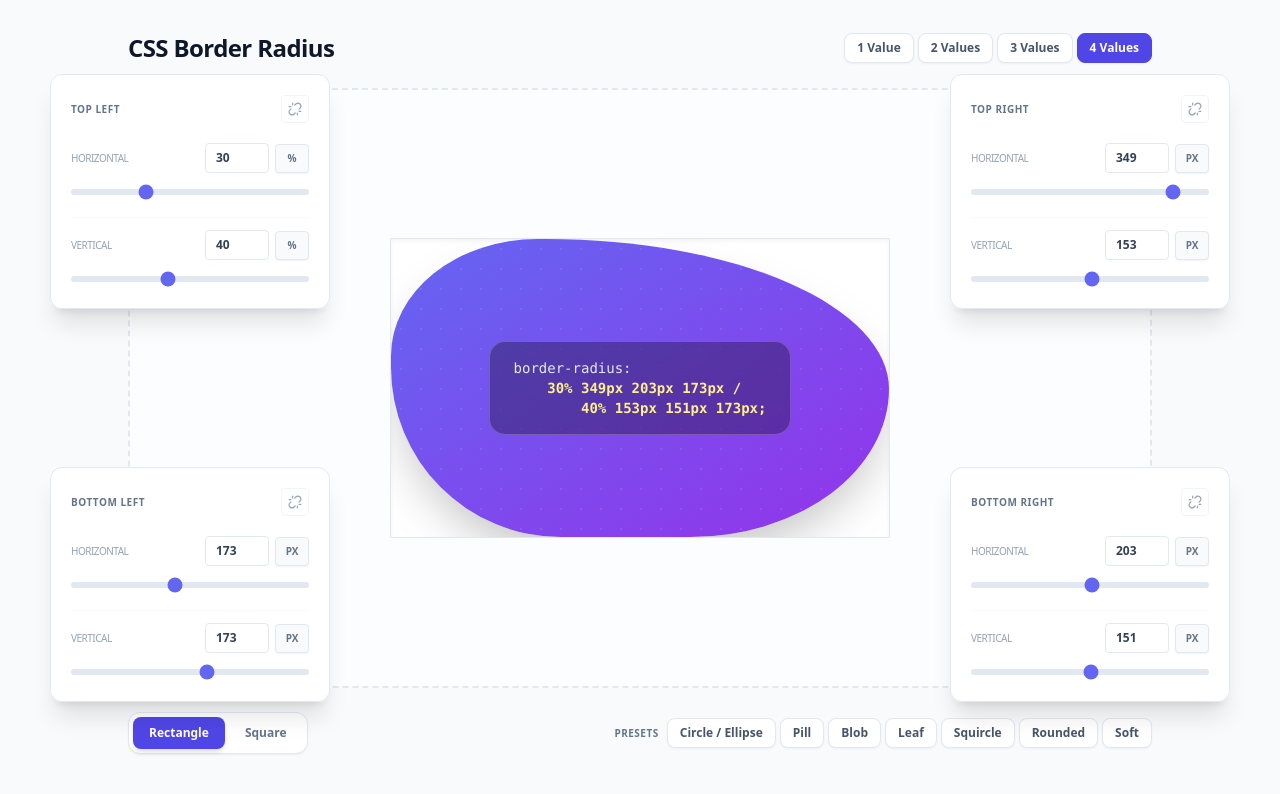
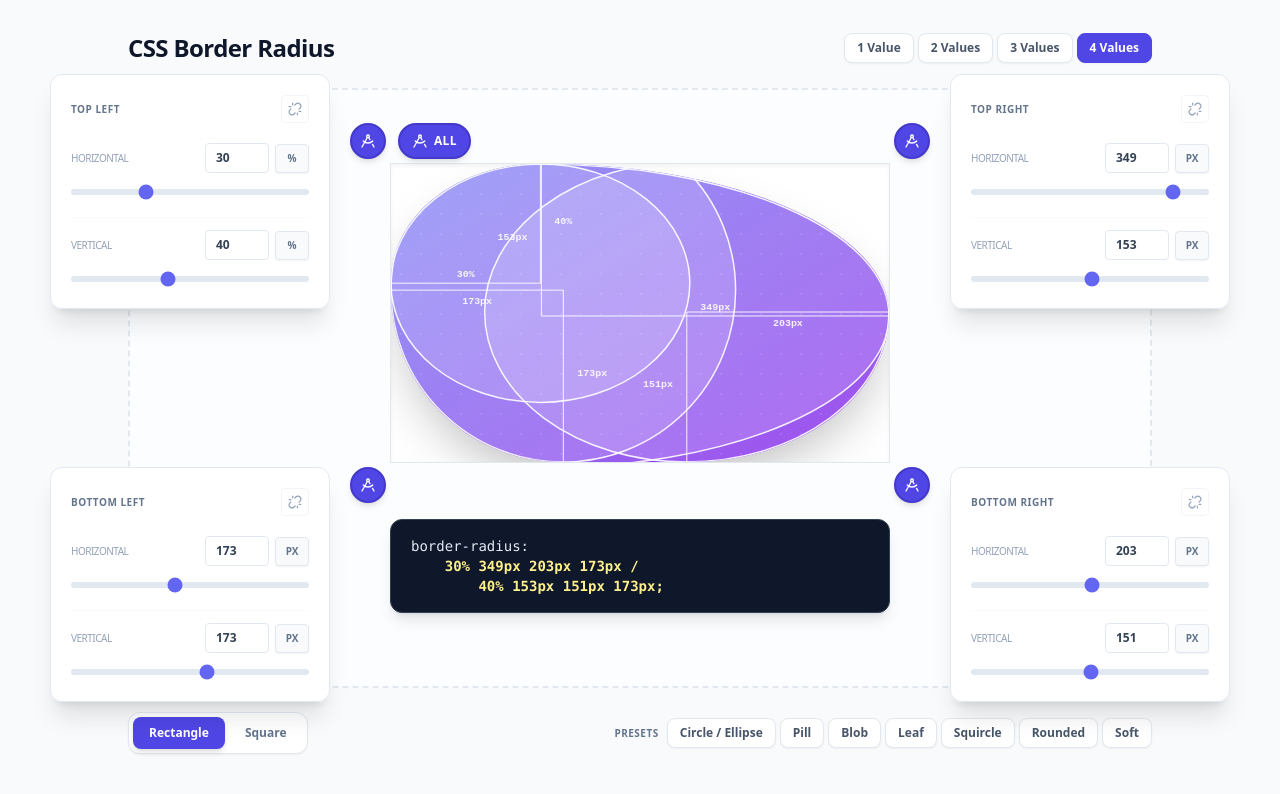
Before and after one commit to shrfrn/border-radius-playground, a React (Vite) app: page / in a window 1280 px wide. Shown: the top 794 px of the page. Built offline with nearby package versions, Linux system fonts and the light colour scheme.

Commit message:
Add drafting-compass and drawing onerlay

```diff
--- a/src/App.jsx
+++ b/src/App.jsx
@@ -1,5 +1,5 @@
 import React, { useState, useCallback, useEffect } from 'react'
-import { Link as LinkIcon, Unlink } from 'lucide-react'
+import { Link as LinkIcon, Unlink, DraftingCompass } from 'lucide-react'
 
 // --- Sub-components moved outside to prevent remounting/focus loss ---
 
@@ -161,6 +161,63 @@ function getDisplayRadii(radiiPx, radiiPct, units) {
 	return out
 }
 
+function CornerRadiiOverlay({ width, height, radii, units, visibleCorners = { tl: true, tr: true, br: true, bl: true } }) {
+	const toPx = (val, unit, dim) => (unit === '%' ? (val / 100) * dim : val)
+	const isSquare = width === height
+	const getCornerData = c => {
+		const r = radii[c] ?? [0, 0]
+		const u = units[c] ?? ['px', 'px']
+		const hPx = toPx(r[0], u[0], width)
+		const vPx = toPx(r[1], u[1], height)
+		const hLabel = `${r[0]}${u[0]}`
+		const vLabel = `${r[1]}${u[1]}`
+		const sameVal = r[0] === r[1] && u[0] === u[1]
+		return { hPx, vPx, hLabel, vLabel, showBothRadii: sameVal && !isSquare }
+	}
+
+	const strokeColor = 'rgba(255,255,255,0.9)'
+	const fillColor = 'rgba(255,255,255,0.15)'
+	const vLabelGap = 14 // fixed gap between vertical radius line and label (edge-to-edge)
+
+	const cornerConfig = [
+		{ c: 'tl', cx: d => d.hPx, cy: d => d.vPx, hLine: d => ({ x1: d.hPx, y1: d.vPx, x2: 0, y2: d.vPx }), vLine: d => ({ x1: d.hPx, y1: d.vPx, x2: d.hPx, y2: 0 }), hLabel: d => ({ x: d.hPx / 2, y: d.vPx - 6 }), vLabel: d => ({ x: d.hPx + vLabelGap, y: d.vPx / 2, anchor: 'start' }) },
+		{ c: 'tr', cx: d => width - d.hPx, cy: d => d.vPx, hLine: d => ({ x1: width - d.hPx, y1: d.vPx, x2: width, y2: d.vPx }), vLine: d => ({ x1: width - d.hPx, y1: d.vPx, x2: width - d.hPx, y2: 0 }), hLabel: d => ({ x: width - d.hPx / 2, y: d.vPx - 6 }), vLabel: d => ({ x: width - d.hPx - vLabelGap, y: d.vPx / 2, anchor: 'end' }) },
+		{ c: 'br', cx: d => width - d.hPx, cy: d => height - d.vPx, hLine: d => ({ x1: width - d.hPx, y1: height - d.vPx, x2: width, y2: height - d.vPx }), vLine: d => ({ x1: width - d.hPx, y1: height - d.vPx, x2: width - d.hPx, y2: height }), hLabel: d => ({ x: width - d.hPx / 2, y: height - d.vPx + 14 }), vLabel: d => ({ x: width - d.hPx - vLabelGap, y: height - d.vPx / 2, anchor: 'end' }) },
+		{ c: 'bl', cx: d => d.hPx, cy: d => height - d.vPx, hLine: d => ({ x1: d.hPx, y1: height - d.vPx, x2: 0, y2: height - d.vPx }), vLine: d => ({ x1: d.hPx, y1: height - d.vPx, x2: d.hPx, y2: height }), hLabel: d => ({ x: d.hPx / 2, y: height - d.vPx + 14 }), vLabel: d => ({ x: d.hPx + vLabelGap, y: height - d.vPx / 2, anchor: 'start' }) },
+	]
+
+	return (
+		<svg className="absolute inset-0 w-full h-full pointer-events-none" viewBox={`0 0 ${width} ${height}`} preserveAspectRatio="none">
+			{cornerConfig.map(({ c, cx, cy, hLine, vLine, hLabel, vLabel }) => {
+				if (!visibleCorners[c]) return null
+				const d = getCornerData(c)
+				if (d.hPx <= 0 && d.vPx <= 0) return null
+				const hl = hLine(d)
+				const vl = vLine(d)
+				const hPos = hLabel(d)
+				const vPos = vLabel(d)
+				return (
+					<g key={c}>
+						<ellipse cx={cx(d)} cy={cy(d)} rx={d.hPx} ry={d.vPx} fill={fillColor} stroke={strokeColor} strokeWidth={1.5} />
+						{d.hPx > 0 && (d.showBothRadii || d.hPx !== d.vPx) && (
+							<>
+								<line x1={hl.x1} y1={hl.y1} x2={hl.x2} y2={hl.y2} stroke={strokeColor} strokeWidth={1} />
+								<text x={hPos.x} y={hPos.y} textAnchor="middle" fill={strokeColor} fontSize={10} fontFamily="monospace" fontWeight="bold">{d.hLabel}</text>
+							</>
+						)}
+						{d.vPx > 0 && (d.showBothRadii || d.hPx !== d.vPx || isSquare) && (
+							<>
+								<line x1={vl.x1} y1={vl.y1} x2={vl.x2} y2={vl.y2} stroke={strokeColor} strokeWidth={1} />
+								<text x={vPos.x} y={vPos.y} textAnchor={vPos.anchor ?? 'middle'} fill={strokeColor} fontSize={10} fontFamily="monospace" fontWeight="bold">{d.vLabel}</text>
+							</>
+						)}
+					</g>
+				)
+			})}
+		</svg>
+	)
+}
+
 function CssRuleDisplay({ borderRadiusString }) {
 	const hasSlash = borderRadiusString.includes(' / ')
 	const parts = hasSlash ? borderRadiusString.split(' / ') : null
@@ -225,6 +282,16 @@ function App() {
 	const [units, setUnits] = useState(initial.units)
 	const [linked, setLinked] = useState(initial.linked)
 	const [shape, setShape] = useState(initial.shape)
+	const [overlayCorners, setOverlayCorners] = useState({ tl: true, tr: true, br: true, bl: true })
+
+	const toggleOverlay = useCallback((corner) => {
+		setOverlayCorners(prev => ({ ...prev, [corner]: !prev[corner] }))
+	}, [])
+
+	const toggleAllOverlays = useCallback(() => {
+		const allOn = ['tl', 'tr', 'br', 'bl'].every(c => overlayCorners[c])
+		setOverlayCorners({ tl: !allOn, tr: !allOn, br: !allOn, bl: !allOn })
+	}, [overlayCorners])
 
 	useEffect(() => {
 		saveState({ radiiPx, radiiPct, units, linked, mode, shape })
@@ -247,27 +314,31 @@ function App() {
 		let finalRadii = {}
 		let finalUnits = { ...u }
 		;['tl', 'tr', 'br', 'bl'].forEach(c => {
-			const unit = u[c]?.[0] ?? 'px'
-			const val0 = unit === '%' ? (pct[c]?.[0] ?? 0) : (px[c]?.[0] ?? 0)
-			const val1 = unit === '%' ? (pct[c]?.[1] ?? 0) : (px[c]?.[1] ?? 0)
+			const unit0 = u[c]?.[0] ?? 'px'
+			const unit1 = u[c]?.[1] ?? 'px'
+			const val0 = unit0 === '%' ? (pct[c]?.[0] ?? 0) : (px[c]?.[0] ?? 0)
+			const val1 = unit1 === '%' ? (pct[c]?.[1] ?? 0) : (px[c]?.[1] ?? 0)
 			finalRadii[c] = l[c] ? [val0, val0] : [val0, val1]
-			if (l[c]) finalUnits[c] = [unit, unit]
+			if (l[c]) finalUnits[c] = [unit0, unit0]
+			else finalUnits[c] = [unit0, unit1]
 		})
 
 		const tl = finalRadii?.tl ?? [0, 0]
 		const tr = finalRadii?.tr ?? [0, 0]
-		const tlUnit = finalUnits?.tl?.[0] ?? 'px'
-		const trUnit = finalUnits?.tr?.[0] ?? 'px'
+		const tlUnitH = finalUnits?.tl?.[0] ?? 'px'
+		const tlUnitV = finalUnits?.tl?.[1] ?? 'px'
+		const trUnitH = finalUnits?.tr?.[0] ?? 'px'
+		const trUnitV = finalUnits?.tr?.[1] ?? 'px'
 
 		if (mode === 1) {
 			finalRadii = { tl, tr: [...tl], br: [...tl], bl: [...tl] }
-			finalUnits = { tl: [tlUnit, tlUnit], tr: [tlUnit, tlUnit], br: [tlUnit, tlUnit], bl: [tlUnit, tlUnit] }
+			finalUnits = { tl: [tlUnitH, tlUnitV], tr: [tlUnitH, tlUnitV], br: [tlUnitH, tlUnitV], bl: [tlUnitH, tlUnitV] }
 		} else if (mode === 2) {
 			finalRadii = { ...finalRadii, br: [...tl], bl: [...tr] }
-			finalUnits = { ...finalUnits, br: [tlUnit, tlUnit], bl: [trUnit, trUnit] }
+			finalUnits = { ...finalUnits, br: [tlUnitH, tlUnitV], bl: [trUnitH, trUnitV] }
 		} else if (mode === 3) {
 			finalRadii = { ...finalRadii, bl: [...tr] }
-			finalUnits = { ...finalUnits, bl: [trUnit, trUnit] }
+			finalUnits = { ...finalUnits, bl: [trUnitH, trUnitV] }
 		}
 
 		return { radii: finalRadii, units: finalUnits }
@@ -377,15 +448,54 @@ function App() {
 				<CornerControls corner="br" label="Bottom Right" positionClass="-bottom-4 -right-12 lg:-right-20" isVisible={mode >= 3} radii={displayRadii} units={units} linked={linked} onUpdate={updateRadius} onToggleUnit={toggleUnit} onToggleLink={toggleLink} />
 				<CornerControls corner="bl" label="Bottom Left" positionClass="-bottom-4 -left-12 lg:-left-20" isVisible={mode >= 4} radii={displayRadii} units={units} linked={linked} onUpdate={updateRadius} onToggleUnit={toggleUnit} onToggleLink={toggleLink} />
 
-				<div className={`relative border border-slate-200 flex items-center justify-center bg-white shadow-inner overflow-hidden transition-all duration-300 ease-out ${shape === 'square' ? 'w-[320px] h-[320px]' : 'w-[500px] h-[300px]'}`}>
-					<div
-						className="w-full h-full bg-gradient-to-br from-indigo-500 to-purple-600 shadow-2xl transition-all duration-300 ease-out flex flex-col items-center justify-center p-6 text-white overflow-hidden text-center relative"
-						style={{ borderRadius: borderRadiusString }}
-					>
-						<div className="absolute inset-0 opacity-10 pointer-events-none" style={{ backgroundImage: 'radial-gradient(circle, white 1px, transparent 1px)', backgroundSize: '20px 20px' }}></div>
-						<div className="z-10 bg-black/30 backdrop-blur-lg px-6 py-4 rounded-2xl border border-white/20 max-w-[85%]">
-							<CssRuleDisplay borderRadiusString={borderRadiusString} />
+				<div className={`flex flex-col items-center gap-0 transition-all duration-300 ease-out ${shape === 'square' ? 'w-[320px]' : 'w-[500px]'}`}>
+					<div className={`relative transition-all duration-300 ease-out ${shape === 'square' ? 'w-[320px] h-[320px]' : 'w-[500px] h-[300px]'}`}>
+						<div className={`absolute inset-0 border border-slate-200 flex items-center justify-center bg-white shadow-inner overflow-hidden rounded-none ${shape === 'square' ? 'w-[320px] h-[320px]' : 'w-[500px] h-[300px]'}`}>
+							<div
+								className="w-full h-full bg-gradient-to-br from-indigo-500 to-purple-600 shadow-2xl transition-all duration-300 ease-out relative overflow-hidden"
+								style={{ borderRadius: borderRadiusString }}
+							>
+								<div className="absolute inset-0 opacity-10 pointer-events-none" style={{ backgroundImage: 'radial-gradient(circle, white 1px, transparent 1px)', backgroundSize: '20px 20px' }}></div>
+								<CornerRadiiOverlay
+									width={shape === 'square' ? 320 : 500}
+									height={shape === 'square' ? 320 : 300}
+									radii={computedState.radii}
+									units={computedState.units}
+									visibleCorners={overlayCorners}
+								/>
+							</div>
 						</div>
+						{['tl', 'tr', 'br', 'bl'].map(corner => {
+							const pos = { tl: '-top-[40px] -left-[40px]', tr: '-top-[40px] -right-[40px]', br: '-bottom-[40px] -right-[40px]', bl: '-bottom-[40px] -left-[40px]' }[corner]
+							return (
+								<button
+									key={corner}
+									type="button"
+									onClick={() => toggleOverlay(corner)}
+									className={`absolute ${pos} p-2 rounded-full transition-colors shadow-md z-10 ${overlayCorners[corner] ? 'bg-indigo-600 text-white border-2 border-indigo-700' : 'bg-white text-slate-600 border-2 border-slate-300 hover:bg-slate-50 hover:border-slate-400'}`}
+									title={overlayCorners[corner] ? 'Hide corner curve' : 'Show corner curve'}
+								>
+									<DraftingCompass size={16} />
+								</button>
+							)
+						})}
+						{(() => {
+							const allOn = ['tl', 'tr', 'br', 'bl'].every(c => overlayCorners[c])
+							return (
+								<button
+									type="button"
+									onClick={toggleAllOverlays}
+									className={`absolute -top-[40px] left-[8px] flex items-center gap-1.5 rounded-full px-3 py-2 transition-colors shadow-md z-10 ${allOn ? 'bg-indigo-600 text-white border-2 border-indigo-700' : 'bg-white text-slate-600 border-2 border-slate-300 hover:bg-slate-50 hover:border-slate-400'}`}
+									title={allOn ? 'Hide all corner curves' : 'Show all corner curves'}
+								>
+									<DraftingCompass size={16} />
+									<span className="text-xs font-bold uppercase tracking-wide">all</span>
+								</button>
+							)
+						})()}
+					</div>
+					<div className="w-full mt-14 bg-slate-900 rounded-xl px-5 py-4 border border-slate-700 shadow-lg">
+						<CssRuleDisplay borderRadiusString={borderRadiusString} />
 					</div>
 				</div>
 				</div>
```
